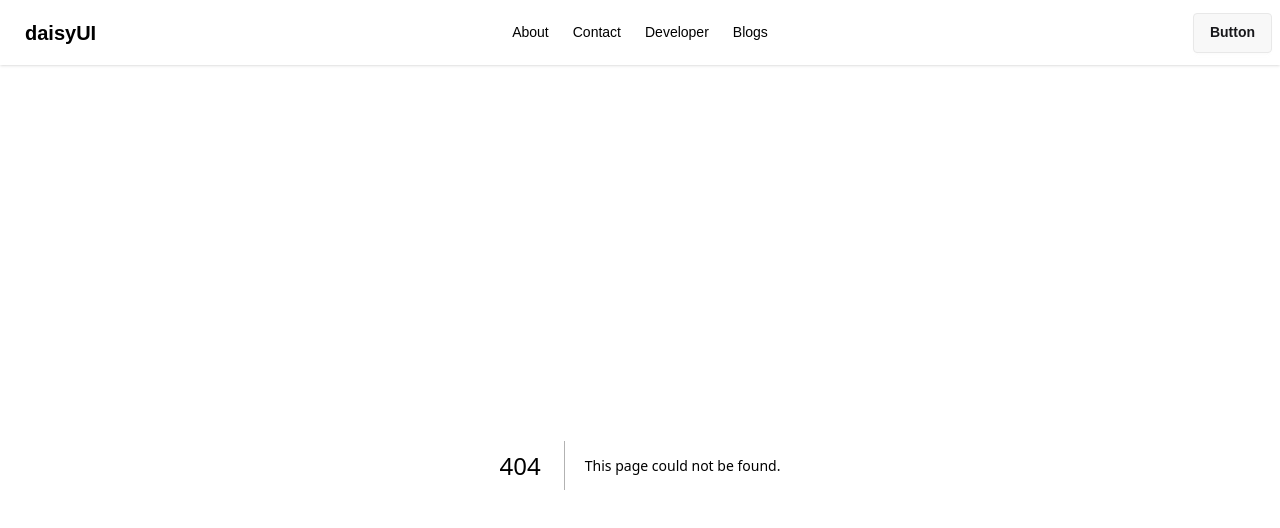
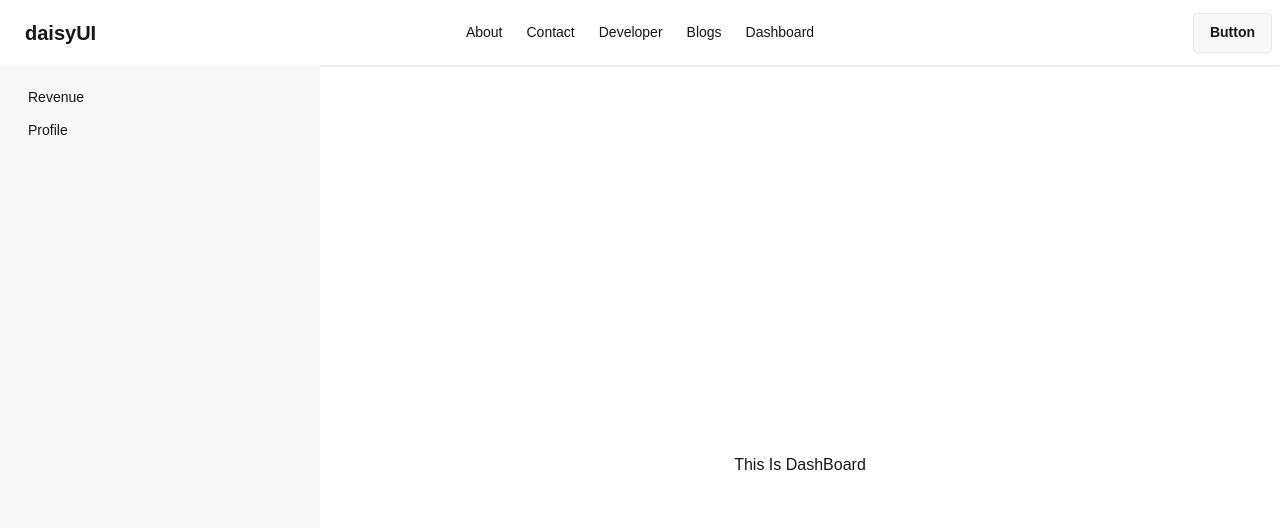
Before and after one commit to kamalcodezen/first-next_js-app, a Next.js app: page /dashboard in a window 1280 px wide. Before the commit this address had no page. Shown: the top 528 px of the page. Built offline with nearby package versions, Linux system fonts and the light colour scheme.

Commit message:
nested layout practice

```diff
--- /dev/null
+++ b/src/app/dashboard/layout.jsx
@@ -0,0 +1,36 @@
+import Link from "next/link";
+
+const DashBoardLayout = ({ children }) => {
+  return (
+    <div>
+      <div className="drawer lg:drawer-open">
+        <input id="my-drawer-3" type="checkbox" className="drawer-toggle" />
+        <div className="drawer-content flex flex-col items-center justify-center">
+          {/* Page content here */}
+          {children}
+          <label htmlFor="my-drawer-3" className="btn drawer-button lg:hidden">
+            Open drawer
+          </label>
+        </div>
+        <div className="drawer-side">
+          <label
+            htmlFor="my-drawer-3"
+            aria-label="close sidebar"
+            className="drawer-overlay"
+          ></label>
+          <ul className="menu bg-base-200 min-h-full w-80 p-4">
+            {/* Sidebar content here */}
+            <li>
+              <Link href="/dashboard/revenue">Revenue</Link>
+            </li>
+            <li>
+              <Link href="/dashboard/profile">Profile</Link>
+            </li>
+          </ul>
+        </div>
+      </div>
+    </div>
+  );
+};
+
+export default DashBoardLayout;
--- /dev/null
+++ b/src/app/dashboard/page.jsx
@@ -0,0 +1,9 @@
+const DashBoardPage = () => {
+  return (
+    <div>
+      <h2>This Is DashBoard</h2>
+    </div>
+  );
+};
+
+export default DashBoardPage;
--- /dev/null
+++ b/src/app/dashboard/profile/page.jsx
@@ -0,0 +1,9 @@
+const ProfilePage = () => {
+  return (
+    <div>
+      <h2>This is Dashboard profile</h2>
+    </div>
+  );
+};
+
+export default ProfilePage;
--- /dev/null
+++ b/src/app/dashboard/revenue/page.jsx
@@ -0,0 +1,9 @@
+const RevenuePage = () => {
+  return (
+    <div>
+      <h2>Revenue page</h2>
+    </div>
+  );
+};
+
+export default RevenuePage;
--- a/src/components/navbar/Navbar.jsx
+++ b/src/components/navbar/Navbar.jsx
@@ -15,6 +15,9 @@
       </li>
       <li>
         <Link href="/blogs">Blogs</Link>
+      </li>
+      <li>
+        <Link href="/dashboard">Dashboard</Link>
       </li>
     </>
   );
@@ -47,7 +50,9 @@
             {link}
           </ul>
         </div>
-        <a className="btn btn-ghost text-xl">daisyUI</a>
+        <Link href="/" className="btn btn-ghost text-xl">
+          daisyUI
+        </Link>
       </div>
       <div className="navbar-center hidden lg:flex">
         <ul className="menu menu-horizontal px-1">{link}</ul>
```
